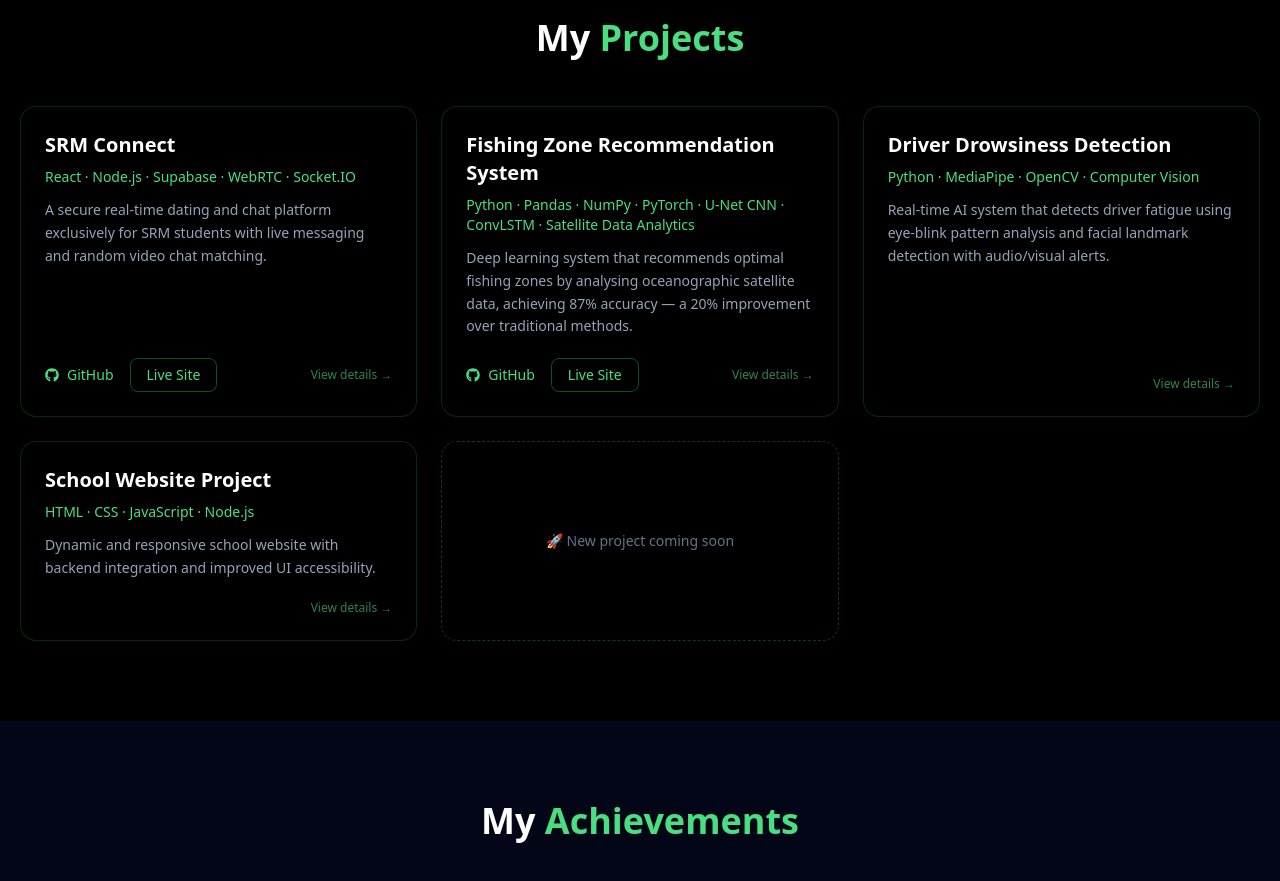
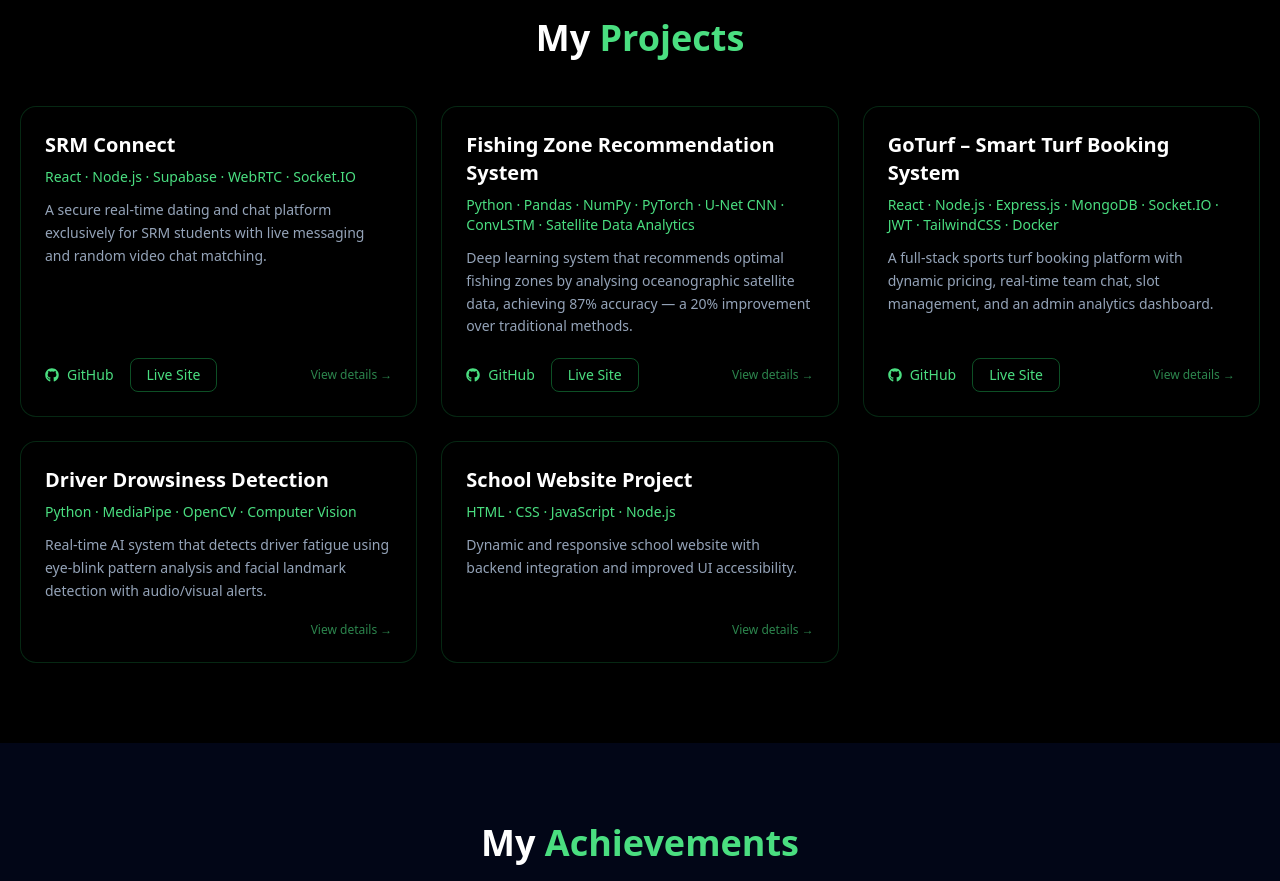
Before and after one commit to Praveen2330/My-PortFolio, a React (Vite) app: page / in a window 1280 px wide. Shown: the part 3540-4421 px from the top of the page. Built offline with nearby package versions, Linux system fonts and the light colour scheme.

Commit message:
feat: add GoTurf project with GitHub & Vercel links

```diff
--- a/src/components/Projects.jsx
+++ b/src/components/Projects.jsx
@@ -25,6 +25,19 @@ const projects = [
     website: "https://potential-fishing-zone.vercel.app",
   },
   {
+    title: "GoTurf – Smart Turf Booking System",
+    tech: "React · Node.js · Express.js · MongoDB · Socket.IO · JWT · TailwindCSS · Docker",
+    description:
+      "A full-stack sports turf booking platform with dynamic pricing, real-time team chat, slot management, and an admin analytics dashboard.",
+    bullets: [
+      "Built a full-stack platform with React 18 + Vite frontend and Node.js + Express.js REST API backend, secured with JWT authentication and bcryptjs password hashing.",
+      "Implemented real-time team chat and notifications using Socket.IO WebSockets; designed MongoDB schemas for Users, Turfs, Bookings, Teams, and Chat Messages.",
+      "Developed an admin analytics dashboard with Recharts visualizations for booking trends and revenue; containerized the application with Docker for seamless deployment.",
+    ],
+    github: "https://github.com/Praveen2330/Go-Turf",
+    website: "https://goturf.vercel.app",
+  },
+  {
     title: "Driver Drowsiness Detection",
     tech: "Python · MediaPipe · OpenCV · Computer Vision",
     description:
@@ -47,7 +60,7 @@ const projects = [
   },
 ];
 
-const futureProjects = [1];
+const futureProjects = [];
 
 const Projects = () => {
   const [activeProject, setActiveProject] = useState(null);
```
